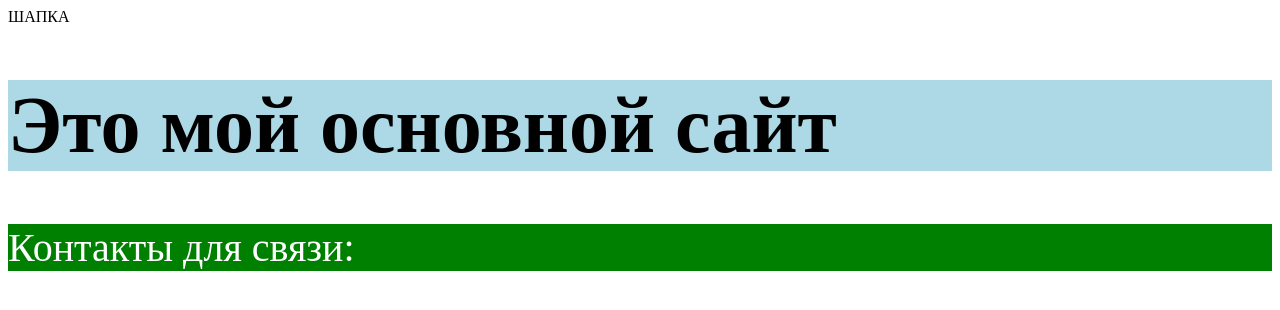
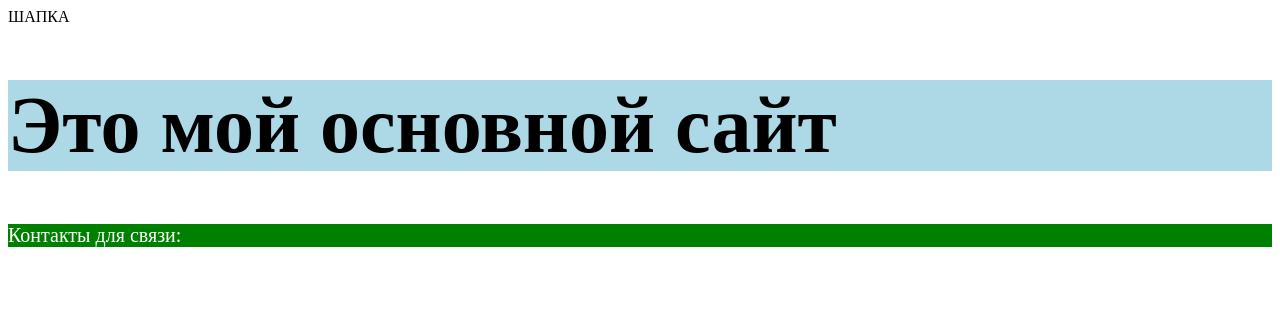
Before and after one commit to dem-elena/sait_m, a plain HTML site: page index.html in a window 1280 px wide. Drawn offline with Linux system fonts and the light colour scheme.

Commit message:
Update index.html

```diff
--- a/index.html
+++ b/index.html
@@ -6,7 +6,7 @@
 		<main style="background-color:lightblue;font-family:serif;font-size:40px;">
 			<h1>Это мой основной сайт</h1>
 		</main>
-		<footer style="background-color:green;font-family:serif;font-size:40px;color:white"><p>Контакты для связи:</p></footer>
+		<footer style="background-color:green;font-family:serif;font-size:20px;color:white"><p>Контакты для связи:</p></footer>
 
 	</body>
 </html>
```
